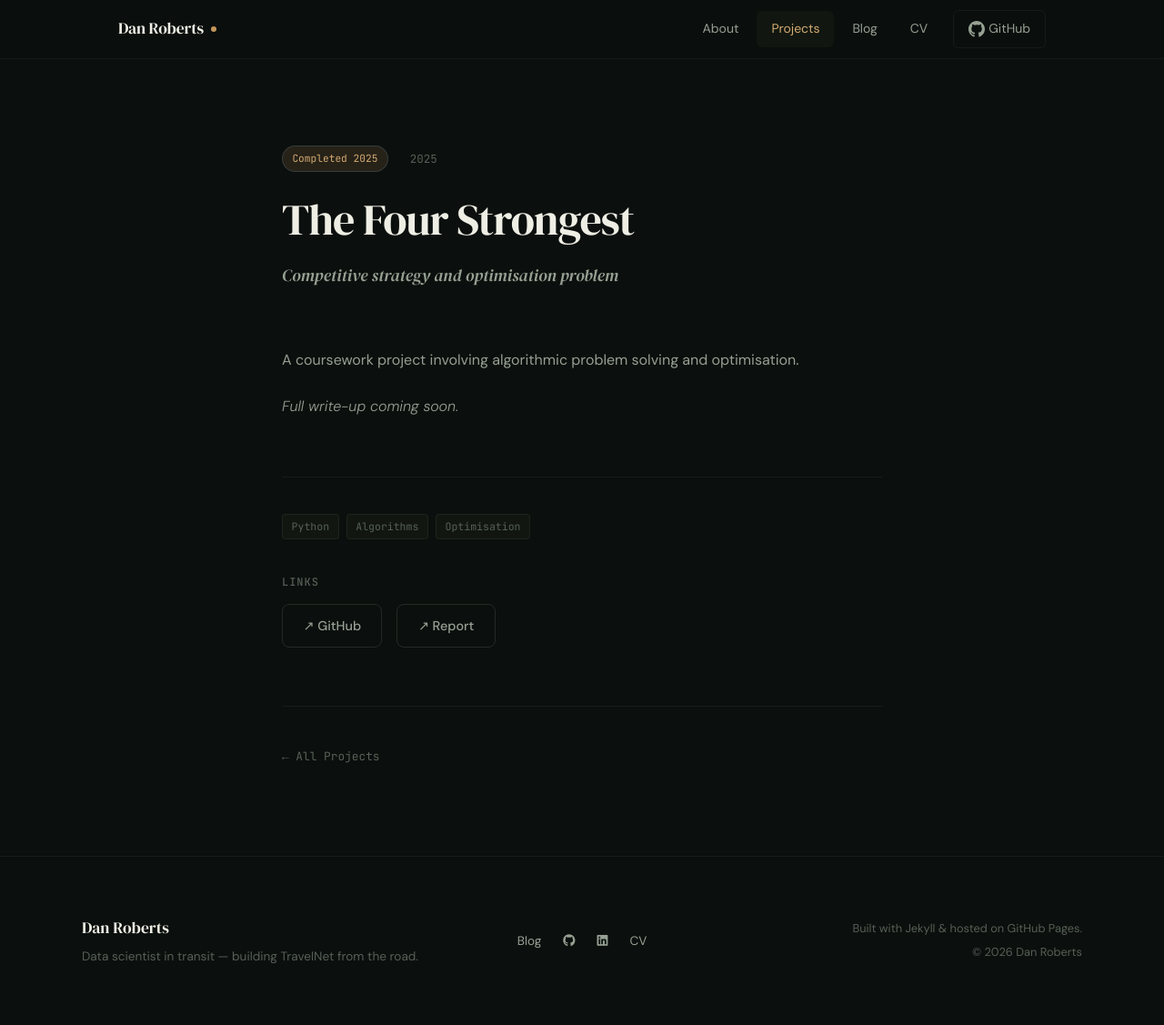
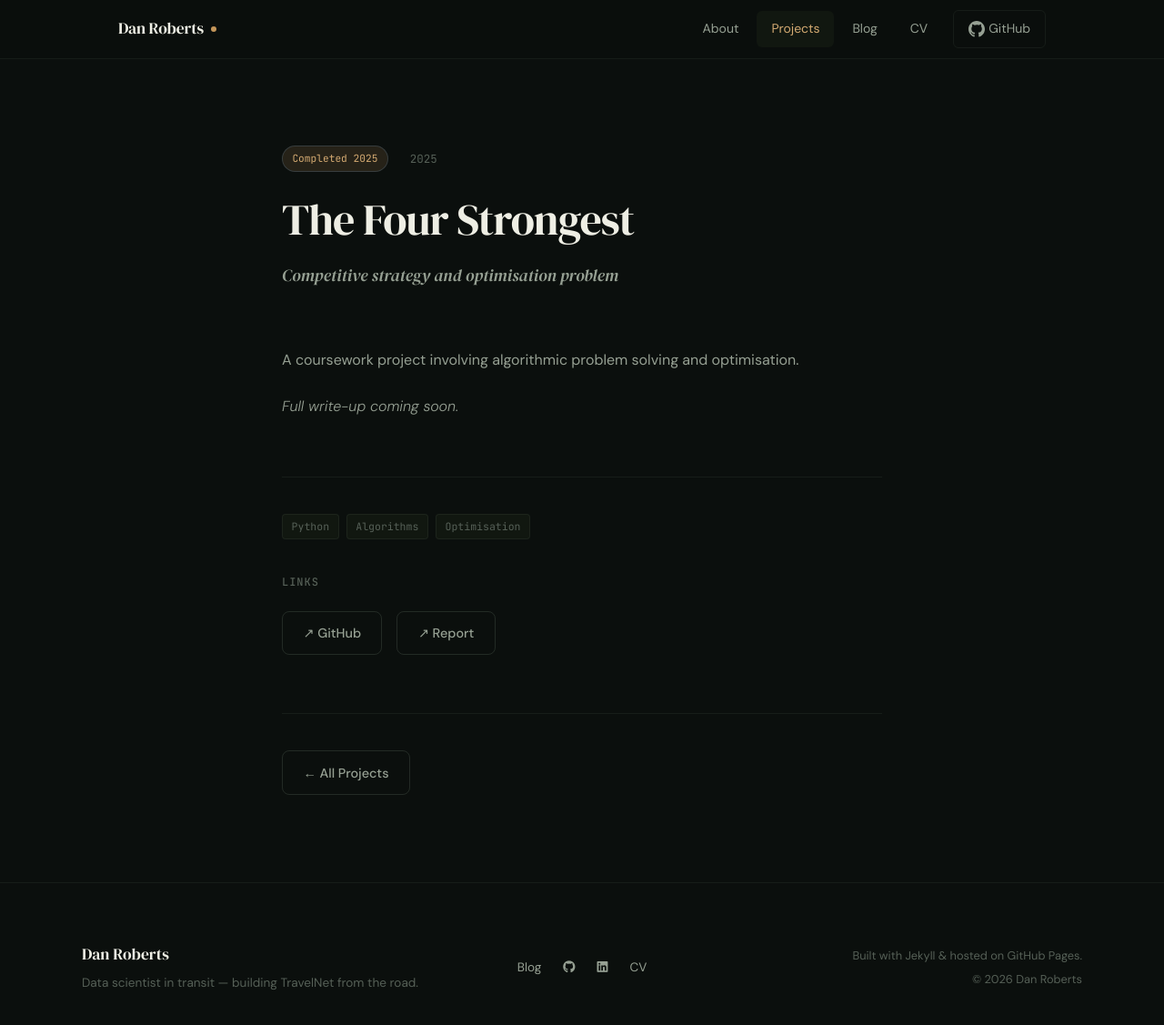
Before and after one commit to danielroberts20/danielroberts20.github.io, a Jekyll site: the page built from _projects/the-four-strongest.md, in a window 1280 px wide and 1156 px high. Shown: the top 1127 px of the window at 91% size. Built offline with Jekyll 4.4.1, drawn with Linux system fonts in a browser that asks for light colours.

Commit message:
Added more spacing to links section on project pages

```diff
--- a/_layouts/project.html
+++ b/_layouts/project.html
@@ -43,7 +43,7 @@
     </div>
 
     <nav class="project-page-nav">
-      <a href="/projects/" class="project-back-link">← All Projects</a>
+      <a href="/projects/" class="btn btn--secondary">← All Projects</a>
     </nav>
   </footer>
 </article>
--- a/assets/css/main.css
+++ b/assets/css/main.css
@@ -960,31 +960,20 @@
   text-transform: uppercase;
   color: var(--text-muted);
   margin-top: var(--space-xl);
-  margin-bottom: var(--space-md);
+  margin-bottom: var(--space-lg);
 }
 
 .project-page-links {
   display: flex;
   flex-wrap: wrap;
   gap: var(--space-md);
-  margin-bottom: var(--space-xl);
 }
 
 .project-page-nav {
+  display: block;
   margin-top: var(--space-2xl);
   padding-top: var(--space-xl);
   border-top: 1px solid var(--border);
-}
-
-.project-back-link {
-  font-family: var(--font-mono);
-  font-size: 0.8rem;
-  color: var(--text-muted);
-  transition: color 0.2s var(--ease);
-}
-
-.project-back-link:hover {
-  color: var(--accent);
 }
 
 .post-nav {
```
